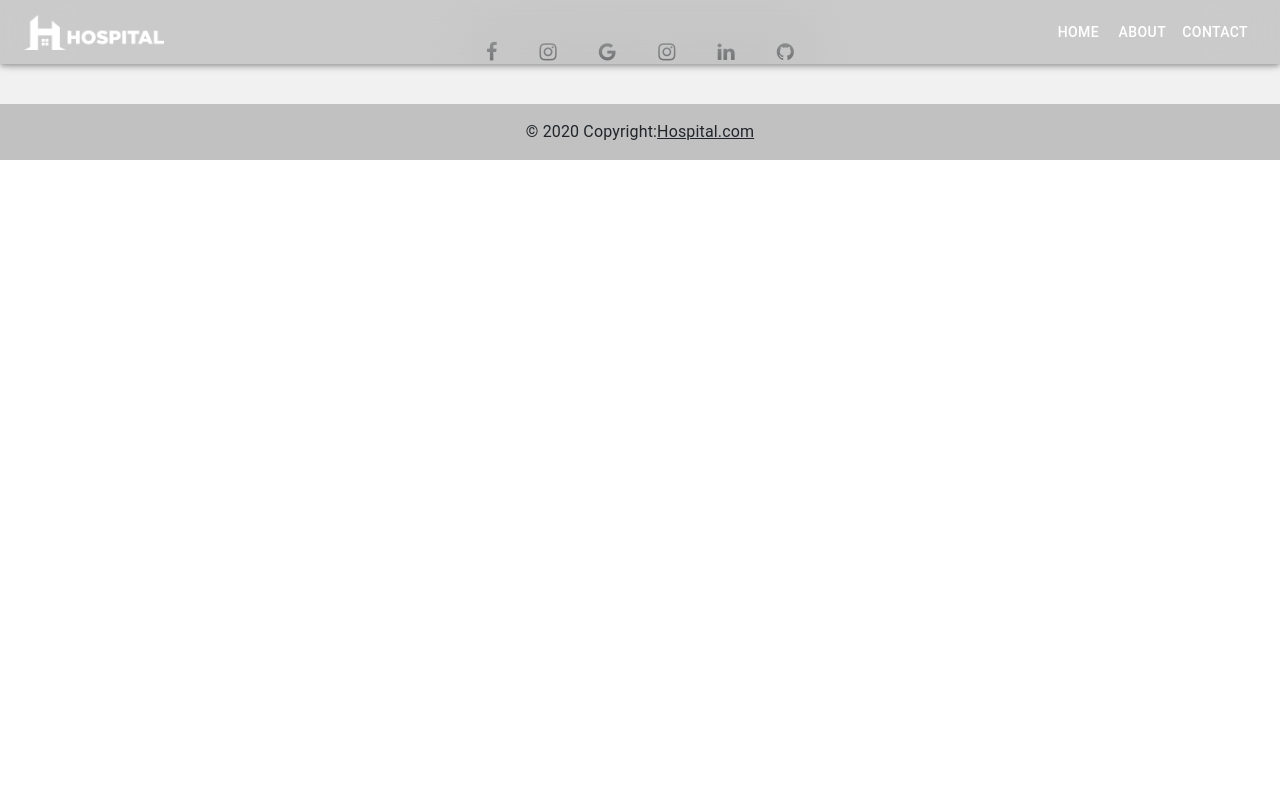
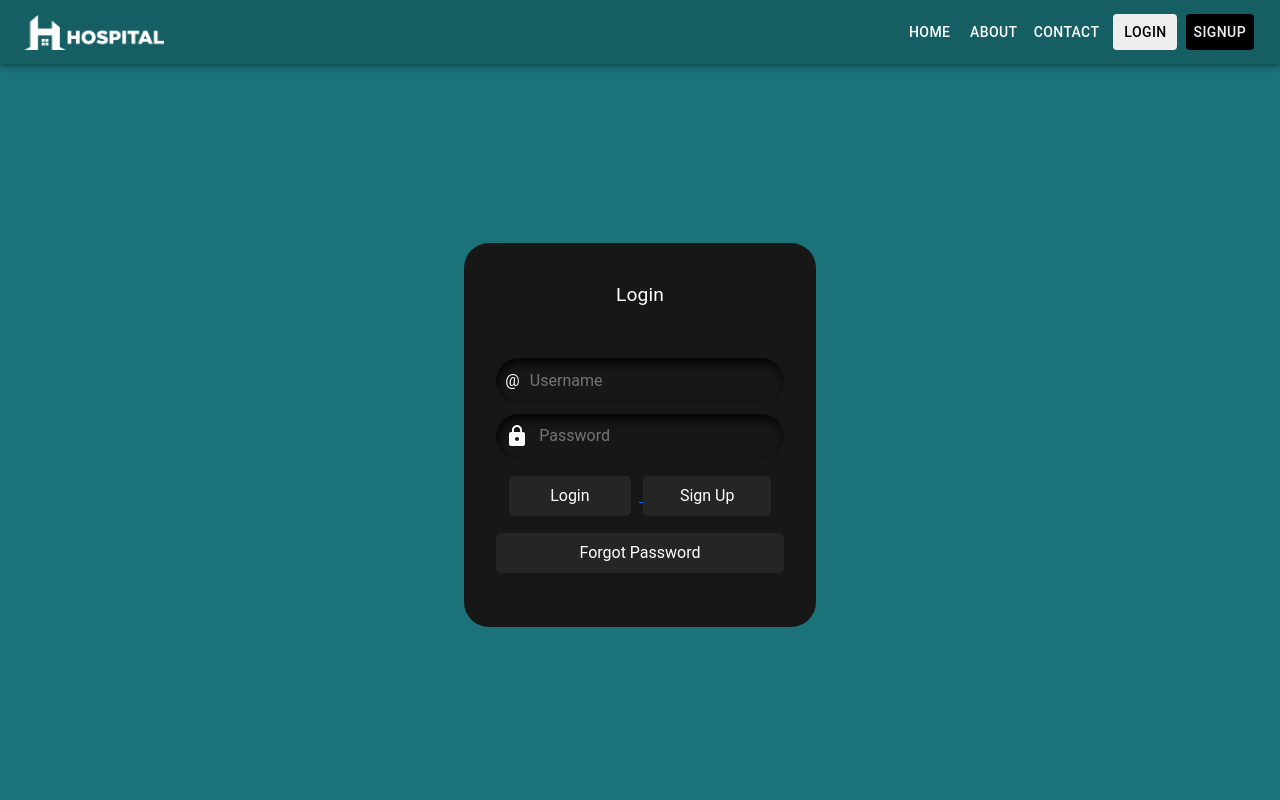
Before and after one commit to prathamsaxen/Medicine-Alarm, a React (Create React App) app in the folder client/: page /login in a window 1280 px wide. Shown: the top 800 px of the page. Built offline with nearby package versions, Linux system fonts and the light colour scheme.

Commit message:
Login Functionality Enabled

```diff
--- a/client/src/App.css
+++ b/client/src/App.css
@@ -35,6 +35,10 @@
   to {
     transform: rotate(360deg);
   }
+}
+.section-padding{
+  padding-top: 65px;
+  background-color: #1b7278;
 }
 .hero {
   display: flex;
--- a/client/src/App.js
+++ b/client/src/App.js
@@ -7,6 +7,8 @@ import About from './Components/About';
 import Contact from './Components/Contact';
 import NoPage from './Components/NoPage';
 import Footer from './Common/Footer';
+import Login from './Components/Login';
+import SIgnUp from './Components/SIgnUp';
 
 function App() {
   return ( <div className="App">
@@ -15,6 +17,8 @@ function App() {
       <Route path="/" element={<Home/>}/>
       <Route path="/contact" element={<Contact/>}/>
       <Route path="/about" element={<About/>}/>
+      <Route path="/login" element={<Login/>}/>
+      <Route path="/signup" element={<SIgnUp/>}/>
     </Routes>
     <Footer/>
   </div>
--- a/client/src/Common/Hero.js
+++ b/client/src/Common/Hero.js
@@ -10,9 +10,9 @@ const contentStyle = {
 
 };
 
-const Hero = () => (
-  <Carousel >
-    <div >
+const Hero = (props) => (
+  <Carousel  className={props.className}>
+    <div  >
   <div className="hero" style={contentStyle} >
     <img src={Images.medicin} alt="Hero Image" />
     <div className="hero-text">
--- a/client/src/Common/Navbar.js
+++ b/client/src/Common/Navbar.js
@@ -1,129 +1,3 @@
-// import * as React from 'react';
-// import { NavLink } from 'react-router-dom';
-// import AppBar from '@mui/material/AppBar';
-// import Box from '@mui/material/Box';
-// import Toolbar from '@mui/material/Toolbar';
-// import Typography from '@mui/material/Typography';
-// import Button from '@mui/material/Button';
-// import IconButton from '@mui/material/IconButton';
-// import MenuIcon from '@mui/icons-material/Menu';
-
-// // import { makeStyles } from '@material-ui/core/styles';
-// // import AppBar from '@material-ui/core/AppBar';
-// // import Toolbar from '@material-ui/core/Toolbar';
-// // import Typography from '@material-ui/core/Typography';
-// // import IconButton from '@material-ui/core/IconButton';
-// // import MenuIcon from '@material-ui/icons/Menu';
-
-// // export default function Navbar() {
-
-
-
-// //   return (
-// // //   <nav className="navbar navbar-expand-lg navbar-dark  static-top">
-// // //   <div className="container">
-// // //     <a className="navbar-brand" href="">
-// // //       <img src="https://placeholder.pics/svg/150x50/888888/EEE/Logo" alt="..." height={36} />
-// // //     </a>
-// // //     <button className="navbar-toggler" type="button" data-bs-toggle="collapse" data-bs-target="#navbarSupportedContent" aria-controls="navbarSupportedContent" aria-expanded="false" aria-label="Toggle navigation">
-// // //       <span className="navbar-toggler-icon" />
-// // //     </button>
-// // //     <div className="collapse navbar-collapse" id="navbarSupportedContent">
-// // //       <ul className="navbar-nav ms-auto">
-// // //         <li className="nav-item">
-// // //           <a className="nav-link active" aria-current="page" href="#">Home</a>
-// // //         </li>
-// // //         <li className="nav-item">
-// // //           <a className="nav-link" href="#">Link</a>
-// // //         </li>
-// // //         <li className="nav-item dropdown">
-// // //           <a className="nav-link dropdown-toggle" href="#" id="navbarDropdown" role="button" data-bs-toggle="dropdown" aria-expanded="false">
-// // //             Dropdown
-// // //           </a>
-// // //           <ul className="dropdown-menu dropdown-menu-end" aria-labelledby="navbarDropdown">
-// // //             <li><a className="dropdown-item" href="#">Action</a></li>
-// // //             <li><a className="dropdown-item" href="#">Another action</a></li>
-// // //             <li>
-// // //               <hr className="dropdown-divider" />
-// // //             </li>
-// // //             <li><a className="dropdown-item" href="#">Something else here</a></li>
-// // //           </ul>
-// // //         </li>
-// // //       </ul>
-// // //     </div>
-// // //   </div>
-// // // </nav>
-
-// // //  <div className="nav">
-// // //   <NavLink to="/">HOme</NavLink>
-// // //   <NavLink to="/about">ABOUT</NavLink>
-// // //   <NavLink to="/contact">COntact</NavLink>
-
-
-// // // </div>
-
-
-
-
-// //   );
-// // }
-
-
-// // const useStyles = makeStyles((theme) => ({
-// //   root: {
-// //     flexGrow: 1,
-// //   },
-// //   menuButton: {
-// //     marginRight: theme.spacing(2),
-// //   },
-// // }));
-
-// // // Exporting Default Navbar to the App.js File
-// // export default function Navbar() {
-// //   const classes = useStyles();
-
-// //   return (
-// //     <div className={classes.root}>
-// //       <AppBar position="static">
-// //         <Toolbar variant="dense">
-// //           <IconButton edge="start"
-// //             className={classes.menuButton}
-// //             color="inherit" aria-label="menu">
-// //               <MenuIcon />
-// //           </IconButton>
-// //           <Typography variant="h6" color="inherit">
-// //             Geeks for Geeks
-// //           </Typography>
-// //         </Toolbar>
-// //       </AppBar>
-// //     </div>
-// //   );
-// // }
-
-
-// export default function ButtonAppBar() {
-//   return (
-//     <Box sx={{ flexGrow: 1 }}>
-//       <AppBar position="static">
-//         <Toolbar>
-//           <IconButton
-//             size="large"
-//             edge="start"
-//             color="inherit"
-//             aria-label="menu"
-//             sx={{ mr: 2 }}
-//           >
-//             <MenuIcon />
-//           </IconButton>
-//           <Typography variant="h6" component="div" sx={{ flexGrow: 1 }}>
-//             News
-//           </Typography>
-//           <Button color="inherit">Login</Button>
-//         </Toolbar>
-//       </AppBar>
-//     </Box>
-//   );
-// }
 import * as React from 'react';
 import PropTypes from 'prop-types';
 import AppBar from '@mui/material/AppBar';
@@ -142,6 +16,7 @@ import Typography from '@mui/material/Typography';
 import Button from '@mui/material/Button';
 import { NavLink } from 'react-router-dom';
 import Images from './Images';
+
 
 const drawerWidth = 240;
 const navItems = [
@@ -190,6 +65,7 @@ function Navbar(props) {
   return (
     <Box sx={{ display: 'flex' }}>
       <CssBaseline />
+
       <AppBar component="nav" sx={{position:'fixed',background:'#04040429',backdropFilter:'blur(32px)',}}>
         <Toolbar>
           <IconButton
@@ -210,12 +86,14 @@ function Navbar(props) {
           </Typography>
           <Box sx={{ display: { xs: 'none', sm: 'block' } }}>
             {navItems.map((item) => (
-              <NavLink to={item.navLink}>
-              <Button key={item} sx={{ color: '#fff' }}>
+              <NavLink to={item.navLink} style={{ textDecoration:'none'}}>
+              <Button key={item} sx={{ color: '#fff', }}>
              {item.navName}
               </Button>
               </NavLink>
             ))}
+          <NavLink style={{ textDecoration:'none'}} to='/login'>  <Button sx={{background:"#eee",color:'black',margin:"0px 2px"}} >LogIn </Button></NavLink>
+          <NavLink style={{ textDecoration:'none'}} to='/signup'>  <Button sx={{background:"black",color:'#eee',margin:"0px 2px"}}>SignUp</Button></NavLink>
           </Box>
         </Toolbar>
       </AppBar>
--- a/client/src/Components/About.js
+++ b/client/src/Components/About.js
@@ -1,9 +1,9 @@
 import React from 'react'
 import Navbar from '../Common/Navbar'
 import Images from '../Common/Images'
-const About = () => {
+const About = (props) => {
   return (
-    <div>
+    <div className={props.className}>
 
     <section id="about" className="py-5">
   <div className="container">
--- a/client/src/Components/Home.js
+++ b/client/src/Components/Home.js
@@ -8,7 +8,7 @@ const Home = () => {
   return (
     <div>
 
-        <Hero/>
+        <Hero className="section-padding"/>
         <About/>
         <Contact/>
 
--- /dev/null
+++ b/client/src/Components/Login.js
@@ -0,0 +1,31 @@
+import React from 'react'
+import '../Form.css'
+import Images from '../Common/Images'
+import {NavLink,Link} from 'react-router-dom'
+import LockIcon from '@mui/icons-material/Lock';
+
+const Login = () => {
+  return (
+    <div style={{paddingTop:'70px',background:'#1b7278',minHeight:'100vh',position:'relative',display:'flex',flexDirection:'row',alignItems:'center',justifyContent:'center'}}>
+       <form className="Login-form">
+  <p id="heading">Login</p>
+  <div className="field">
+    @
+    <input autoComplete="off" placeholder="Username" className="input-field" type="text" />
+  </div>
+  <div className="field">
+    <LockIcon/>
+    <input placeholder="Password" className="input-field" type="password" />
+  </div>
+  <div className="btn">
+  <Link to='/login'>   <button className="button1">&nbsp;&nbsp;&nbsp;&nbsp;&nbsp;&nbsp;Login&nbsp;&nbsp;&nbsp;&nbsp;&nbsp;&nbsp;</button> </Link>
+   <Link to='/signup'> <button className="button2">Sign Up</button></Link>
+  </div>
+  <button className="button3">Forgot Password</button>
+</form>
+
+    </div>
+  )
+}
+
+export default Login
--- /dev/null
+++ b/client/src/Components/SIgnUp.js
@@ -0,0 +1,40 @@
+import React from 'react'
+import { Link } from 'react-router-dom'
+import Person3Icon from '@mui/icons-material/Person3';
+import LocalPhoneIcon from '@mui/icons-material/LocalPhone';
+import FmdGoodIcon from '@mui/icons-material/FmdGood';;
+
+const SIgnUp = () => {
+  return (
+    <div style={{paddingTop:'70px',background:'#1b7278',minHeight:'100vh',position:'relative',display:'flex',flexDirection:'row',alignItems:'center',justifyContent:'center'}}>
+    <form className="Login-form">
+<p id="heading">Sign Up</p>
+<div className="field">
+ @
+ <input autoComplete="off" placeholder="Email" className="input-field" type="email" />
+</div>
+<div className="field">
+ <Person3Icon/>
+
+ <input placeholder="Name" className="input-field" type="text" />
+</div>
+<div className="field">
+<LocalPhoneIcon/>
+ <input placeholder="Phone" className="input-field" type="text" />
+</div>
+<div className="field">
+ <FmdGoodIcon/>
+ <input placeholder="Adress" className="input-field" type="text" />
+</div>
+<div className="btn">
+<Link to='/login'>   <button className="button1">&nbsp;&nbsp;&nbsp;&nbsp;&nbsp;&nbsp;Login&nbsp;&nbsp;&nbsp;&nbsp;&nbsp;&nbsp;</button> </Link>
+   <Link to='/signup'> <button className="button2">Sign Up</button></Link>
+</div>
+
+</form>
+
+ </div>
+  )
+}
+
+export default SIgnUp
--- a/client/src/Form.css
+++ b/client/src/Form.css
@@ -60,13 +60,13 @@
   }
 
   .login-box a:hover {
-    background: #11e6f4;
+    background: #1b7278;
     color: #fff;
     border-radius: 5px;
-    box-shadow: 0 0 5px #11e6f4,
-                0 0 25px #11e6f4,
-                0 0 50px #11e6f4,
-                0 0 100px #11e6f4;
+    box-shadow: 0 0 5px #1b7278,
+                0 0 25px #1b7278,
+                0 0 50px #1b7278,
+                0 0 100px #1b7278;
   }
 
   .login-box a span {
@@ -89,6 +89,124 @@
     left: -100%;
     width: 100%;
     height: 2px;
-    background: linear-gradient(90deg, transparent, #11e6f4);
+    background: linear-gradient(90deg, transparent, #1b7278);
     animation: btn-anim1 2s linear infinite;
   }
+
+
+
+
+
+
+  .Login-form {
+    display: flex;
+    flex-direction: column;
+    max-width: 400px;
+
+    gap: 10px;
+    padding-left: 2em;
+    padding-right: 2em;
+    padding-bottom: 0.4em;
+    background-color: #171717;
+    border-radius: 25px;
+    transition: .4s ease-in-out;
+  }
+
+  .Login-form:hover {
+    transform: scale(1.05);
+    border: 1px solid black;
+  }
+
+  .Login-form #heading {
+    text-align: center;
+    margin: 2em;
+    color: rgb(255, 255, 255);
+    font-size: 1.2em;
+  }
+
+  .Login-form .field {
+    display: flex;
+    align-items: center;
+    justify-content: center;
+    gap: 0.5em;
+
+    border-radius: 25px;
+    padding: 0.6em;
+    border: none;
+    outline: none;
+    color: white;
+    background-color: #171717;
+    box-shadow: inset 2px 5px 10px rgb(5, 5, 5);
+  }
+
+  .Login-form .input-icon {
+    height: 1.3em;
+    width: 1.3em;
+    fill: white;
+  }
+
+  .Login-form .input-field {
+    background: none;
+    border: none;
+    outline: none;
+    width: 100%;
+    color: #d3d3d3;
+  }
+
+  .Login-form .form .btn {
+    display: flex;
+    justify-content: center;
+    flex-direction: row;
+    margin-top: 2.5em;
+  }
+
+  .Login-form .button1 {
+    padding: 0.5em;
+    padding-left: 1.1em;
+    padding-right: 1.1em;
+    border-radius: 5px;
+    margin-right: 0.5em;
+    border: none;
+    outline: none;
+    transition: .4s ease-in-out;
+    background-color: #252525;
+    color: white;
+  }
+
+  .Login-form .button1:hover {
+    background-color: black;
+    color: white;
+  }
+
+  .Login-form .button2 {
+    padding: 0.5em;
+    padding-left: 2.3em;
+    padding-right: 2.3em;
+    border-radius: 5px;
+    border: none;
+    outline: none;
+    transition: .4s ease-in-out;
+    background-color: #252525;
+    color: white;
+  }
+
+  .Login-form .button2:hover {
+    background-color: black;
+    color: white;
+  }
+
+  .Login-form  .button3 {
+    margin-bottom: 3em;
+    padding: 0.5em;
+    border-radius: 5px;
+    border: none;
+    outline: none;
+    transition: .4s ease-in-out;
+    background-color: #252525;
+    color: white;
+  }
+
+  .Login-form  .button3:hover {
+    background-color: #1b7278;
+    color: white;
+  }
```
Also changed, not shown: 1 other file (tests, documents, lock files or other folders).
